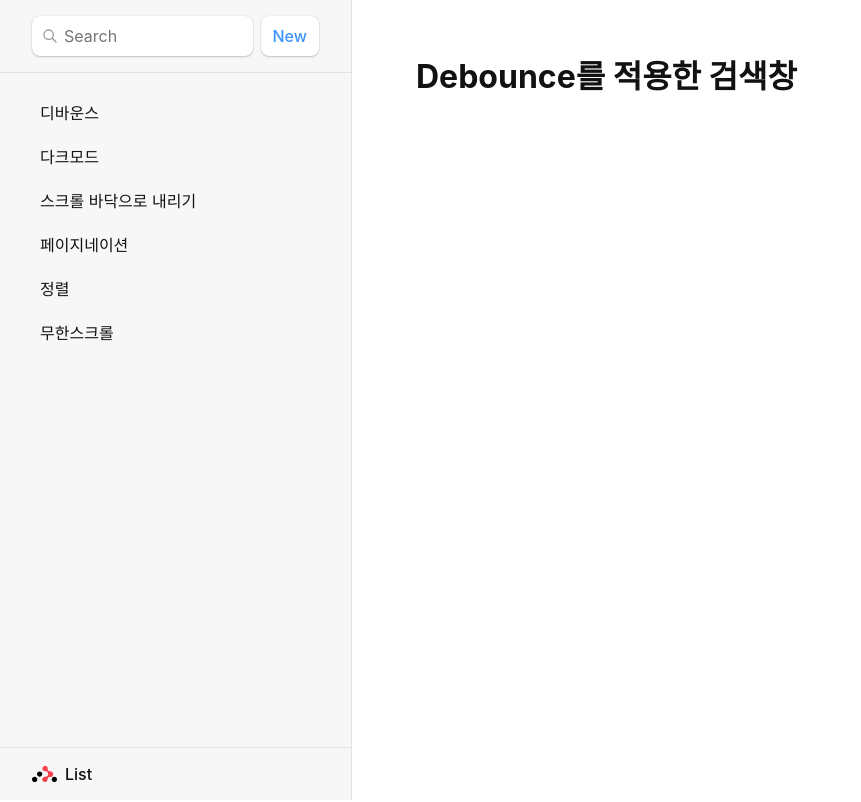
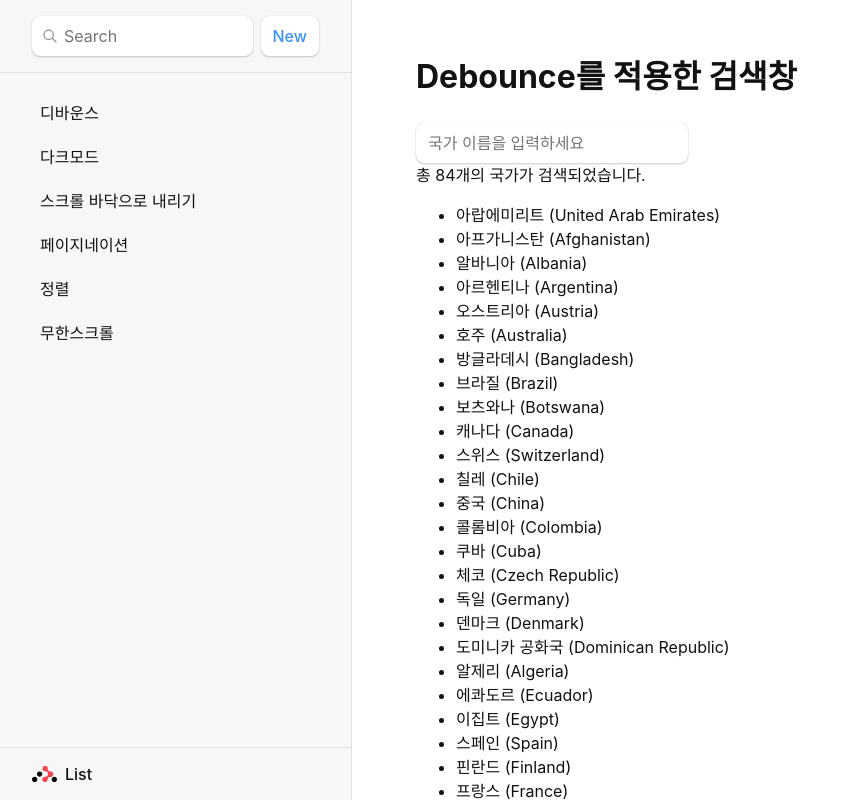
Before and after one commit to SeoHee3478/tea-code, a React (Vite) app in the folder app/: page /debounce in a window 1280 px wide. Shown: the top 802 px of the page, without its empty margins (0-861 px from the left). Built offline with nearby package versions, Linux system fonts and the light colour scheme.

Commit message:
Feat: 디바운스 완성 코드 적용

```diff
--- a/app/src/pages/Debounce/SearchBox.jsx
+++ b/app/src/pages/Debounce/SearchBox.jsx
@@ -4,8 +4,13 @@
 //   - placeholder 적절하게 설정
 //   - 부모 요소에서 상태 관리를 하기 위해 prop으로 value와 onChange를 받기
 
-export function SearchBox() {
+export function SearchBox({ value, onChange }) {
   return (
-    <></>
+    <input
+      type="search"
+      placeholder="국가 이름을 입력하세요"
+      value={value}
+      onChange={onChange}
+    />
   );
 }
--- a/app/src/pages/Debounce/SearchResult.jsx
+++ b/app/src/pages/Debounce/SearchResult.jsx
@@ -5,12 +5,21 @@
 //   - searching 가 true면 로딩중 안내 띄워주고 false면 리스트 보여주는 3항 연산자 구현하기
 //   - article에 aria-busy 속성 추가해주기
 
-export function SearchResult() {
+export function SearchResult({ countries, searching }) {
   return (
-    <article>
-      <header>총 {0}개의 국가가 검색되었습니다.</header>
-      <ul>
-      </ul>
+    <article aria-busy={searching}>
+      {searching ? ("로딩중입니다...") : (
+        <>
+          <header>총 {countries.length}개의 국가가 검색되었습니다.</header>
+          <ul>
+            {countries.map(({ code, ko, en }) => (
+              <li key={code}>
+                {ko} ({en})
+              </li>
+            ))}
+          </ul>
+        </>
+      )}
     </article>
   );
 }
--- a/app/src/pages/Debounce/index.jsx
+++ b/app/src/pages/Debounce/index.jsx
@@ -1,10 +1,17 @@
+import { useState } from "react";
+import { SearchBox } from "./SearchBox";
+import { SearchResult } from "./SearchResult";
+import { fetchCountries } from "./countries"
+import { useEffect } from "react";
+import PropTypes from "prop-types";
+
 const Debounce = () => {
   // 0. 사용자가 입력하는 검색어, 검색 결과로 나온 국가 목록, 현재 검색 중인지 여부 상태값 추가하기
   // 1. 검색창 컴포넌트 구현
   // 2. 검색 결과 컴포넌트 구현
   // 3. 검색창 컴포넌트, 검색 결과 컴포넌트 불러와서 렌더링하기
-  // 4. 국가별 정보 검색하는 fetchCountries 함수 불러오기
-  // 4. 일반 검색 UI 구현
+  // 4-1. 국가별 정보 검색하는 fetchCountries 함수 불러오기
+  // 4-2. 일반 검색 UI 구현
   //  - 검색어를 입력할 때마다 국가 데이터를 가져오기 위해 useEffect를 사용하여 fetchCountries()함수 호출하기
   //  - 검색 진행 상황에 따라 countries 상태와 searching 상태 갱신되도록 하기
   // 5. Debounce 적용하기
@@ -13,13 +20,42 @@ const Debounce = () => {
   //       - 검색어 입력할 때 setTimeout 함수 사용하여 1초 지연 두고 지연된 검색어에 반영되도록 예약 걸기
   //       - clearTimeout()함수를 사용하여 1초가 경과되기 전에 다시 사용자가 검색어를 입력하면 이전에 호출된 예약을 취소하기
   //   - 데이터 검색 할 때 debouncedQuery(우리가 지연 시킨 검색어)에 의존 되도록 변경
+  const [query, setQuery] = useState("");
+  const [countries, setCountries] = useState([]);
+  const [searching, setSearching] = useState(false);
+  const [debouncedQuery, setDebouncedQuery] = useState(query);
+
+  useEffect(() => {
+    const timeout = setTimeout(() => { setDebouncedQuery(query) }, 1000)
+    return () => clearTimeout(timeout);
+  }, [query]);
+
+  useEffect(() => {
+    setSearching(true);
+    fetchCountries(debouncedQuery).then((countries) => {
+      setCountries(countries);
+      setSearching(false);
+      console.log(debouncedQuery);
+    })
+  }, [debouncedQuery])
 
   return (
     <>
       <h1>Debounce를 적용한 검색창</h1>
+      <SearchBox value={query} onChange={(e) => setQuery(e.target.value)} />
+      <SearchResult countries={countries} searching={searching} />
     </>
   );
 }
 
+SearchBox.propTypes = {
+  query: PropTypes.string.isRequired,
+  handleQuery: PropTypes.func.isRequired,
+};
+
+SearchResult.propTypes = {
+  countries: PropTypes.array.isRequired,
+  isSearching: PropTypes.bool.isRequired,
+};
 
 export default Debounce;
```
